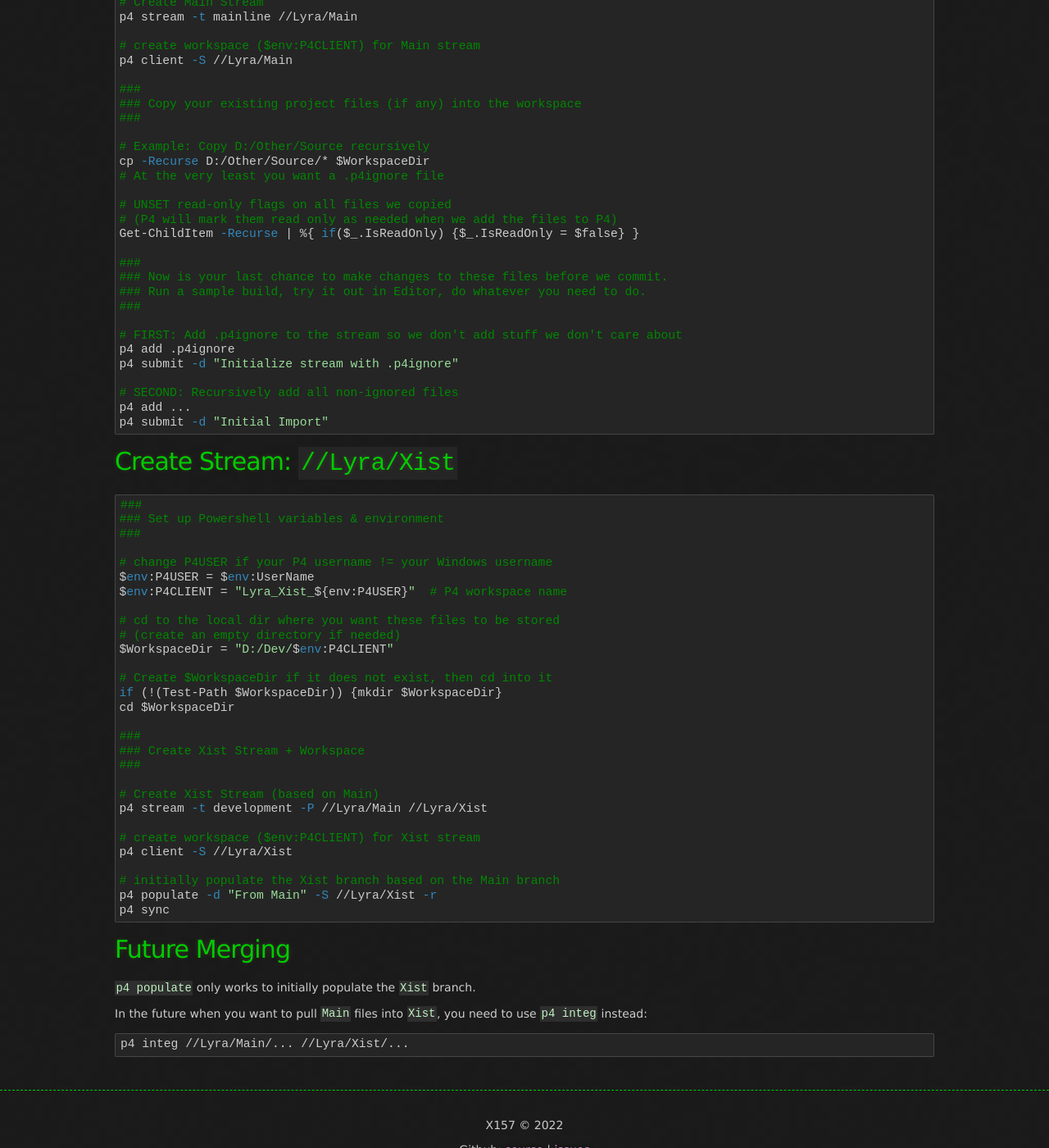
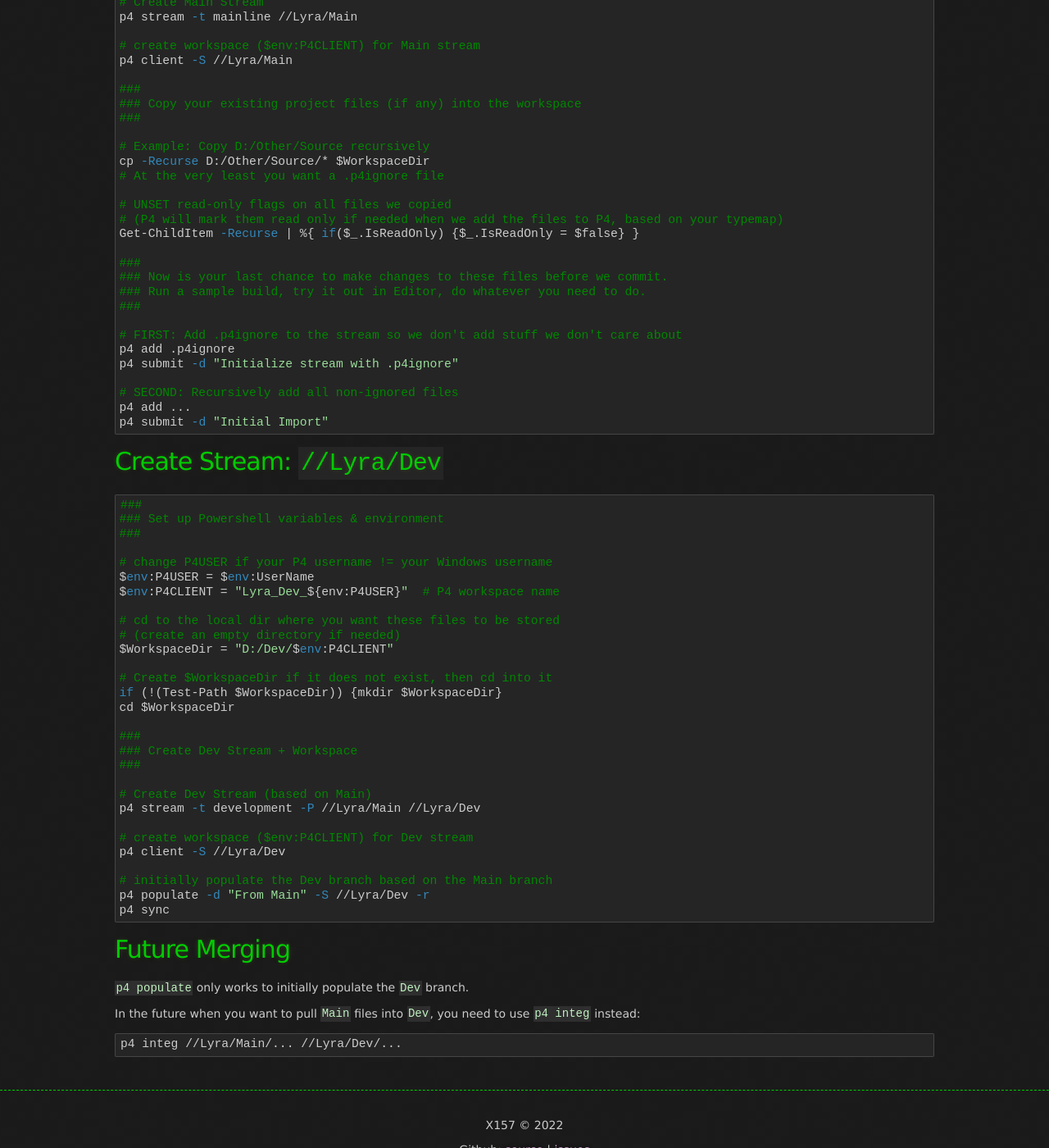
Before and after one commit to x157/x157.github.io, a Jekyll site: the page built from Perforce/New-Stream-Depot-Procedure.md, in a window 1280 px wide and 1400 px high, scrolled down 974 px. Shown: the whole window at 82% size. Built offline with Jekyll 4.4.1, drawn with Linux system fonts in a browser that asks for light colours; some of the changed text lies outside the part shown.

Commit message:
Name secondary stream `Dev` for greater tutorial relevance

````diff
--- a/Perforce/New-Stream-Depot-Procedure.md
+++ b/Perforce/New-Stream-Depot-Procedure.md
@@ -13,10 +13,10 @@ covering related topics, including
 [basic initial setup tasks](https://www.perforce.com/manuals/p4guide/Content/P4Guide/basic-tasks.initial.html).
 
 Here I've combined many of those articles into a procedure
-to create a new `Lyra` Stream Depot with 2 streams: `Main` and `Xist`.  We then populate `Main`
-with some initial content, and create a `Xist` stream based on `Main`.
+to create a new `Lyra` Stream Depot with 2 streams: `Main` and `Dev`.  We then populate `Main`
+with some initial content, and create a `Dev` stream based on `Main`.
 
-The intent is that thereafter you work on the `Xist` Stream primarily, and only merge back into `Main`
+The intent is that thereafter you work on the `Dev` Stream primarily, and only merge back into `Main`
 when you have something stable to share with non-technicals.
 
 
@@ -73,7 +73,7 @@ cp -Recurse D:/Other/Source/* $WorkspaceDir
 # At the very least you want a .p4ignore file
 
 # UNSET read-only flags on all files we copied
-# (P4 will mark them read only as needed when we add the files to P4)
+# (P4 will mark them read only if needed when we add the files to P4, based on your typemap)
 Get-ChildItem -Recurse | %{ if($_.IsReadOnly) {$_.IsReadOnly = $false} }
 
 ###
@@ -91,7 +91,7 @@ p4 submit -d "Initial Import"
 ```
 
 
-# Create Stream: `//Lyra/Xist`
+# Create Stream: `//Lyra/Dev`
 
 ```powershell
 ###
@@ -100,7 +100,7 @@ p4 submit -d "Initial Import"
 
 # change P4USER if your P4 username != your Windows username
 $env:P4USER = $env:UserName
-$env:P4CLIENT = "Lyra_Xist_${env:P4USER}"  # P4 workspace name
+$env:P4CLIENT = "Lyra_Dev_${env:P4USER}"  # P4 workspace name
 
 # cd to the local dir where you want these files to be stored
 # (create an empty directory if needed)
@@ -111,27 +111,27 @@ if (!(Test-Path $WorkspaceDir)) {mkdir $WorkspaceDir}
 cd $WorkspaceDir
 
 ###
-### Create Xist Stream + Workspace
+### Create Dev Stream + Workspace
 ###
 
-# Create Xist Stream (based on Main)
-p4 stream -t development -P //Lyra/Main //Lyra/Xist
+# Create Dev Stream (based on Main)
+p4 stream -t development -P //Lyra/Main //Lyra/Dev
 
-# create workspace ($env:P4CLIENT) for Xist stream
-p4 client -S //Lyra/Xist
+# create workspace ($env:P4CLIENT) for Dev stream
+p4 client -S //Lyra/Dev
 
-# initially populate the Xist branch based on the Main branch
-p4 populate -d "From Main" -S //Lyra/Xist -r
+# initially populate the Dev branch based on the Main branch
+p4 populate -d "From Main" -S //Lyra/Dev -r
 p4 sync
 ```
 
 
 # Future Merging
 
-`p4 populate` only works to initially populate the `Xist` branch.
+`p4 populate` only works to initially populate the `Dev` branch.
 
-In the future when you want to pull `Main` files into `Xist`, you need to use `p4 integ` instead:
+In the future when you want to pull `Main` files into `Dev`, you need to use `p4 integ` instead:
 
 ```powershell
-p4 integ //Lyra/Main/... //Lyra/Xist/...
+p4 integ //Lyra/Main/... //Lyra/Dev/...
 ```
````
